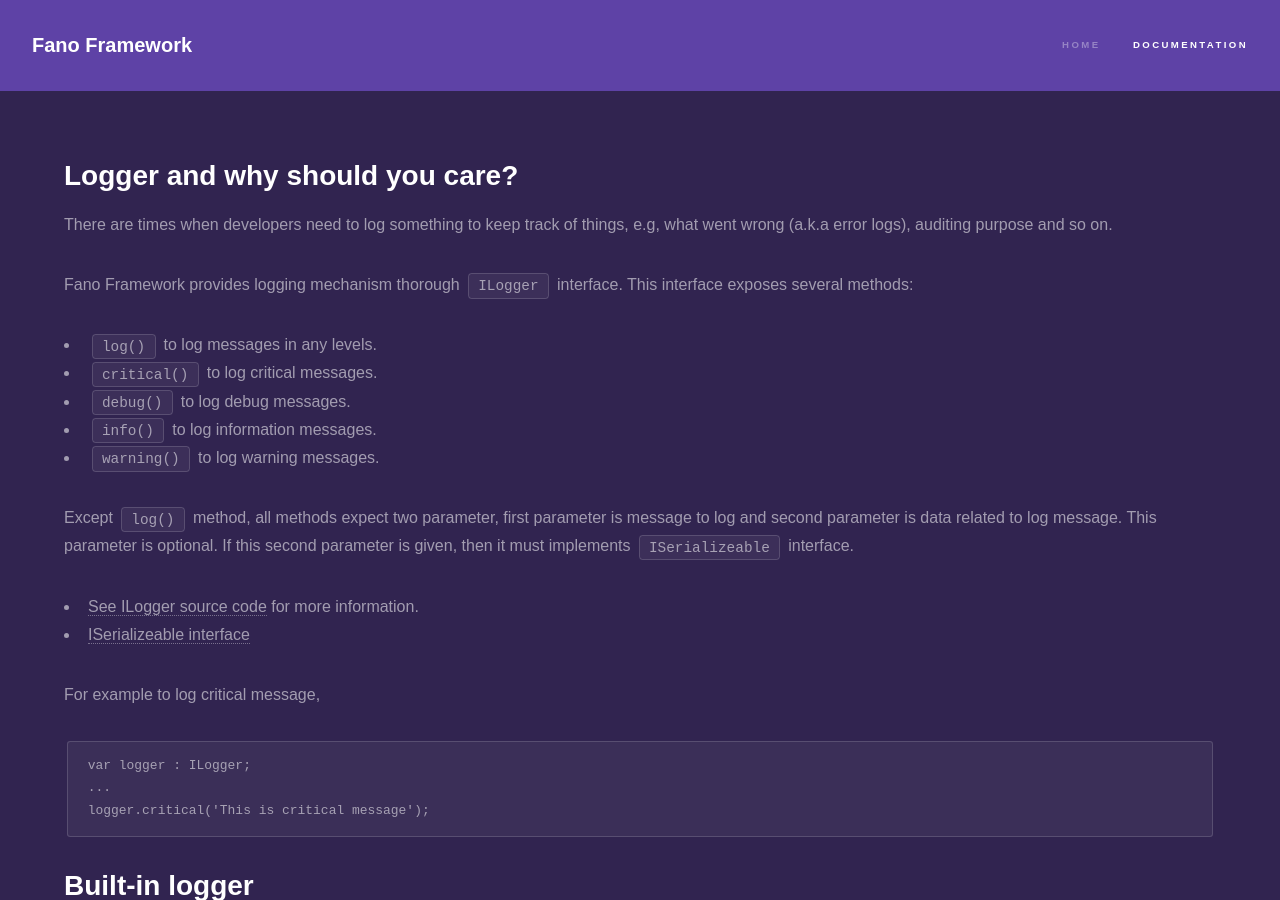
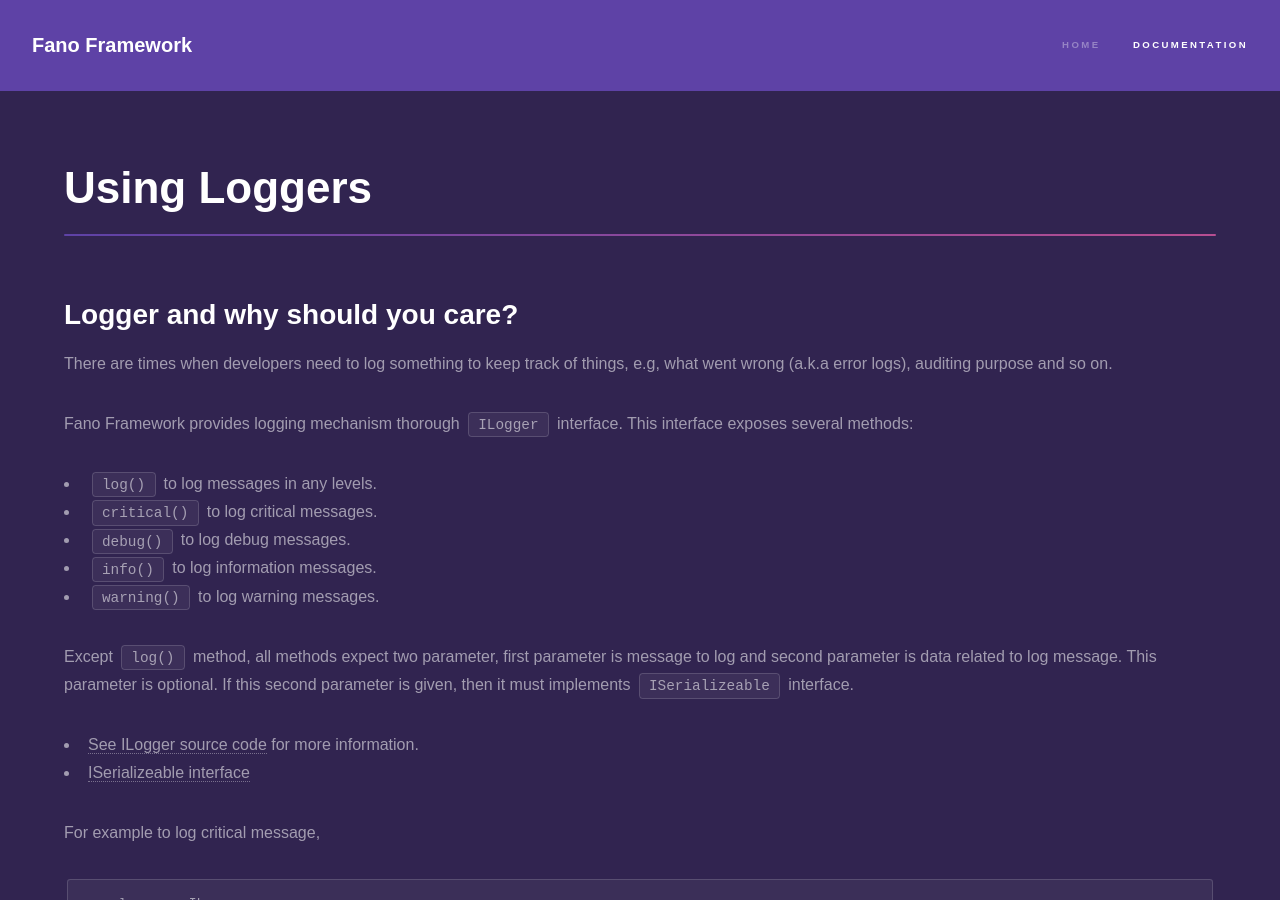
Before and after one commit to fanoframework/fanoframework.github.io, a Jekyll site: the page built from utilities/using-loggers/index.md, in a window 1280 px wide and 900 px high. Built offline with Jekyll 4.4.1, drawn with Linux system fonts in a browser that asks for light colours; our own code applies the rules of GitHub Pages for plain Markdown files.

Commit message:
add title to using logger content

````diff
--- a/utilities/using-loggers/index.md
+++ b/utilities/using-loggers/index.md
@@ -1,7 +1,8 @@
 ---
-title: Using loggers
+title: Using Loggers
 description: How to use loggers in Fano Framework
 ---
+<h1 class="major">Using Loggers</h1>
 
 ## Logger and why should you care?
 
@@ -29,7 +30,6 @@
 ...
 logger.critical('This is critical message');
 ```
-
 
 ## Built-in logger
 
````
